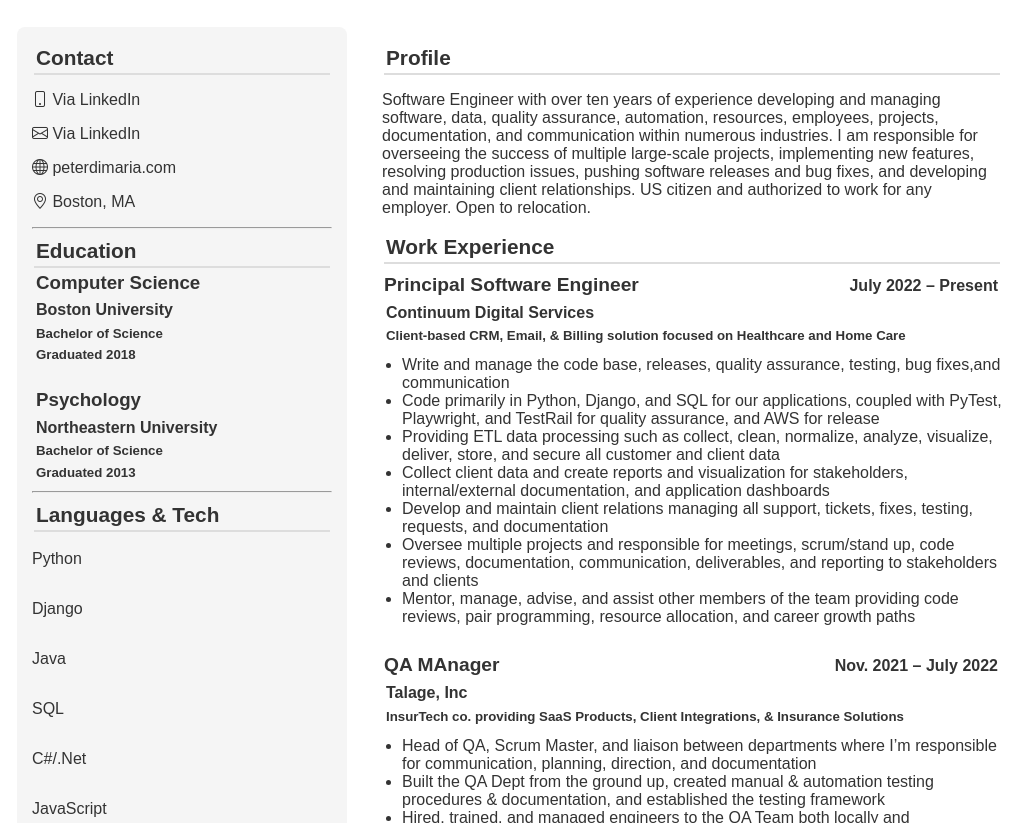
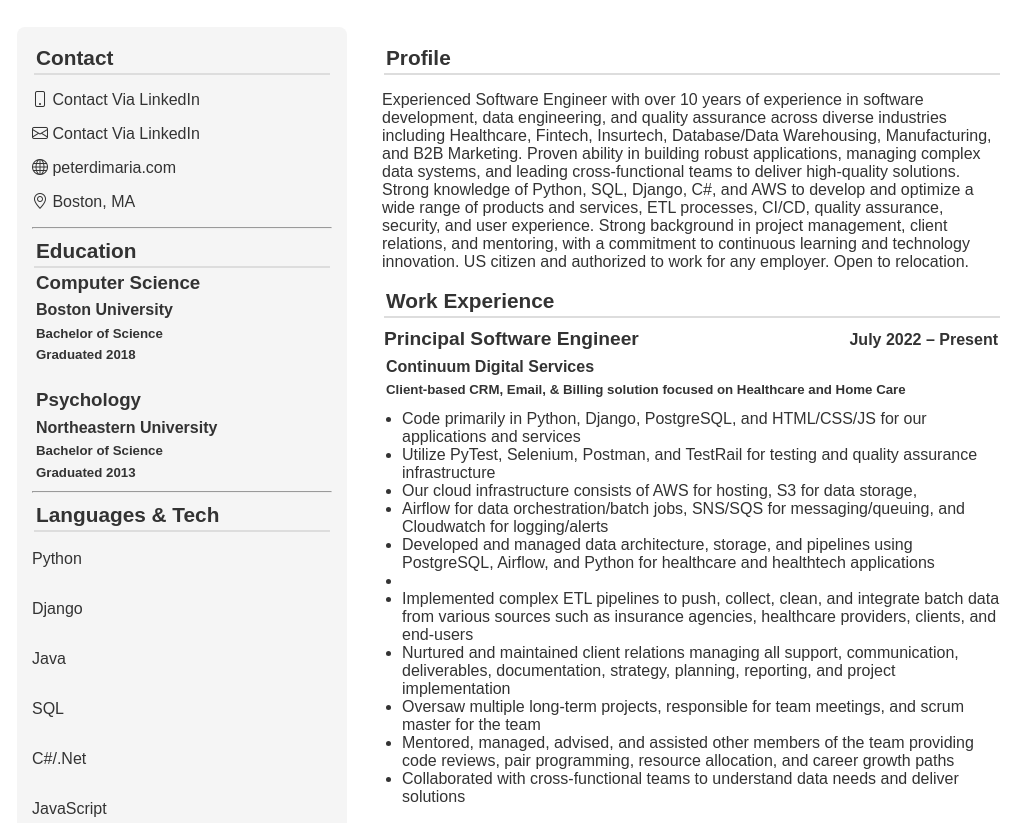
Before and after one commit to dimariap/dimariap.github.io, a plain HTML site: page index.html in a window 1280 px wide. Shown: the part 102-925 px from the top of the page, without its empty margins (123-1155 px from the left). Drawn offline with nearby package versions, Linux system fonts and the light colour scheme.

Commit message:
Revise contact info and enhance profile details
Updated job description for each job

added Data Analyst JD from Accu-Time

```diff
--- a/index.html
+++ b/index.html
@@ -24,8 +24,8 @@
       <!-- Left column -->
       <div class="left-column">
         <h2>Contact</h2>
-        <p><i class="bi bi-phone"></i> <a href="https://www.linkedin.com/in/peter-dimaria-49151864/">Via LinkedIn</a></p>
-        <p><i class="bi bi-envelope"></i> <a href="https://www.linkedin.com/in/peter-dimaria-49151864/">Via LinkedIn</a></p>
+        <p><i class="bi bi-phone"></i> <a href="https://www.linkedin.com/in/peter-dimaria-49151864/">Contact Via LinkedIn</a></p>
+        <p><i class="bi bi-envelope"></i> <a href="https://www.linkedin.com/in/peter-dimaria-49151864/">Contact Via LinkedIn</a></p>
         <p><i class="bi bi-globe"></i> peterdimaria.com</p>
         <p><i class="bi bi-geo-alt"></i> Boston, MA</p>
 
@@ -218,13 +218,16 @@
       <!-- Right column -->
       <div class="right-column">
         <h2>Profile</h2>
-        <p>Software Engineer with over ten years of experience developing and managing
-          software, data, quality assurance, automation, resources, employees, projects,
-          documentation, and communication within numerous industries. I am responsible
-          for overseeing the success of multiple large-scale projects, implementing new
-          features, resolving production issues, pushing software releases and bug fixes, and
-          developing and maintaining client relationships. US citizen and authorized to work
-          for any employer. Open to relocation.</p>
+        <p>Experienced Software Engineer with over 10 years of experience in software development,
+          data engineering, and quality assurance across diverse industries including Healthcare,
+          Fintech, Insurtech, Database/Data Warehousing, Manufacturing, and B2B Marketing. Proven
+          ability in building robust applications, managing complex data systems, and leading
+          cross-functional teams to deliver high-quality solutions. Strong knowledge of Python, SQL,
+          Django, C#,  and AWS to develop and optimize a wide range of products and services,
+          ETL processes, CI/CD, quality assurance, security, and user experience. Strong background
+          in project management, client relations, and mentoring, with a commitment to continuous
+          learning and technology innovation. US citizen and authorized to work for any employer.
+          Open to relocation.</p>
 
         <h2>Work Experience</h2>
 
@@ -237,13 +240,16 @@
           <h4>Continuum Digital Services</h4>
           <h5>Client-based CRM, Email, & Billing solution focused on Healthcare and Home Care</h4>
           <ul>
-            <li>Write and manage the code base, releases, quality assurance, testing, bug fixes,and communication</li>
-            <li>Code primarily in Python, Django, and SQL for our applications, coupled with PyTest, Playwright, and TestRail for quality assurance, and AWS for release</li>
-            <li>Providing ETL data processing such as collect, clean, normalize, analyze, visualize, deliver, store, and secure all customer and client data</li>
-            <li>Collect client data and create reports and visualization for stakeholders, internal/external documentation, and application dashboards</li>
-            <li>Develop and maintain client relations managing all support, tickets, fixes, testing, requests, and documentation</li>
-            <li>Oversee multiple projects and responsible for meetings, scrum/stand up, code reviews, documentation, communication, deliverables, and reporting to stakeholders and clients</li>
-            <li>Mentor, manage, advise, and assist other members of the team providing code reviews, pair programming, resource allocation, and career growth paths</li>
+            <li>Code primarily in Python, Django, PostgreSQL, and HTML/CSS/JS for our applications and services</li>
+            <li>Utilize PyTest, Selenium, Postman, and TestRail for testing and quality assurance infrastructure
+            <li>Our cloud infrastructure consists of AWS for hosting, S3 for data storage,
+            <li>Airflow for data orchestration/batch jobs, SNS/SQS for messaging/queuing, and Cloudwatch for logging/alerts</li>
+            <li>Developed and managed data architecture, storage, and pipelines using PostgreSQL, Airflow, and Python for healthcare and healthtech applications<li>
+            <li>Implemented complex ETL pipelines to push, collect, clean, and integrate batch data from various sources such as insurance agencies, healthcare providers, clients, and end-users</li>
+            <li>Nurtured and maintained client relations managing all support, communication, deliverables, documentation, strategy, planning, reporting, and project implementation</li>
+            <li>Oversaw multiple long-term projects, responsible for team meetings, and scrum master for the team</li>
+            <li>Mentored, managed, advised, and assisted other members of the team providing code reviews, pair programming, resource allocation, and career growth paths</li>
+            <li>Collaborated with cross-functional teams to understand data needs and deliver solutions</li>
           </ul>
         </div>
 
@@ -256,17 +262,16 @@
           <h4>Talage, Inc</h4>
           <h5>InsurTech co. providing SaaS Products, Client Integrations, & Insurance Solutions</h4>
           <ul>
-            <li>Head of QA, Scrum Master, and liaison between departments where I’m responsible for communication, planning, direction, and documentation</li>
+            <li>Head of QA, Scrum Master, and liaison between departments responsible for communication, planning, and team management</li>
             <li>Built the QA Dept from the ground up, created manual & automation testing procedures & documentation, and established the testing framework</li>
             <li>Hired, trained, and managed engineers to the QA Team both locally and offshore/international, coordinating different time zones for all team members</li>
+            <li>Monitored and managed the production environment through AWS Cloudwatch, triaged any issues, documented and communicated to stakeholders, and pushed bug fixes and all code releases</li>
             <li>Facilitated our partnerships with third-party vendors and created our end-to-end and API testing automation framework from scratch</li>
-            <li>Defined the requirements and managed projects that added new features, enhancements, new products, issue resolution, and bug fixes</li>
             <li>Managed client integrations through our API, oversaw all testing methods for new & legacy code, and managed all software releases & bug fixes</li>
             <li>Monitored and managed the production environment, triaged any issues, documented & communicated to stakeholders, and pushed updates</li>
             <li>Created and maintained the test automation codebase for unit, regression, performance, and integration testing for our web and API applications</li>
-            <li>Provided data extraction, visualization, security, permissions, and reporting for our client’s data in our applications, dashboards, and imports/exports</li>
+            <li>Provided data collection, visualization, security, permissions, and reporting for our client’s data in our applications, dashboards, and imports/exports utilizing Snowflake</li>
             <li>Leader and individual contributor focused on fixing bugs, testing new features, and writing automation primarily in Python, JavaScript, MongoDB, and Postman</li>
-            </li>
           </ul>
         </div>
 
@@ -280,10 +285,12 @@
           <h5>FinTech co. providing Enterprise Financial Products & Services</h4>
           <ul>
             <li>QA lead ensuring accurate data, issue resolution, new features, support, documentation, reporting, testing, and automation</li>
+            <li>My team focused primarily on electronic trading for large hedge funds and asset managers for our Order Management System (OMS) tool utilizing Microsoft SQL server, C#/.Net & for desktop and Azure for web</li>
             <li>Developed and managed our products, new and existing functionality, automation, and client requests</li>
             <li>Stored, secured, validated, and analyzed highly confidential client data, transactions, portfolios, audits, and other intellectual property</li>
-            <li>Ensured FIX connections between clients and multiple stock exchanges and all electronic trading data was valid, cleaned, secured, and properly stored</li>
-            <li>Provided unit, integration, component, UI, API, performance, regression, and ad hoc testing via C#/.Net, SQL, SSMS, Azure, MSTest, ServiceNow, and TestRail</li>
+            <li>Developed testing frameworks and ensured data accuracy and compliance in financial products</li>
+            <li>Ensured FIX protocol connections and all electronic trading data was valid, cleaned, secured, and properly stored utilizing Azure and Snowflake for large data workflows and pipelines</li>
+            <li>Provided unit, integration, component, UI, API, performance, regression, and ad hoc testing via C#/.Net, Python, SQL, SSMS, Azure, MSTest, ServiceNow, and TestRail</li>
             <li>Gathered requirements, allocated resources, and set expectations, timeframes, and deliverables with clients and internal stakeholders</li>
             <li>Extensive experience with Order Management Systems, FIX Protocols, Portfolio Management, Compliance/Risk, Modeling/Analytics, Trade Execution Management, and multiple asset classes such as stocks, bonds, FX, and algos</li>
           </ul>
@@ -327,6 +334,24 @@
           </ul>
         </div>
 
+        <div class="job">
+          <div style="display: flex; justify-content: space-between; align-items: baseline; padding-top: 5px">
+            <h3>Data Analyst</h3>
+            <h4>Jan. 2013 – July 2014</h4>
+          </div>
+
+          <h4>Accu-Time Systems, Inc.</h4>
+          <h5>SaaS co. providing Sales and Analytical Solutions for B2C and B2B Markets</h4>
+          <ul>
+            <li>Initiated and facilitated new business development to increase our product flexibility and customer appeal, expanding our reach to blue-ocean opportunities</li>
+            <li>Created and managed online advertising efforts through Google AdWords campaigns to increase SEO, brand awareness, and to drive traffic to our website over competitors</li>
+            <li>Assisted with the development of new software release - bug report, UI, aesthetic appeal, and ease of use designed specifically for an out-of-the-box solution targeted toward the end-user</li>
+            <li>Conducted first-hand research of products, influence, satisfaction, and potential new development</li>
+            <li>Implemented marketing methods and sales tactics and improved to better demonstrate company value and product reliability</li>
+            <li>Researched and analyzed competitor companies, product lines, and potential risk. Reported results to manage for better corporate strategy</li>
+          </ul>
+        </div>
+
       </div>
     </div>
   </div>
```
